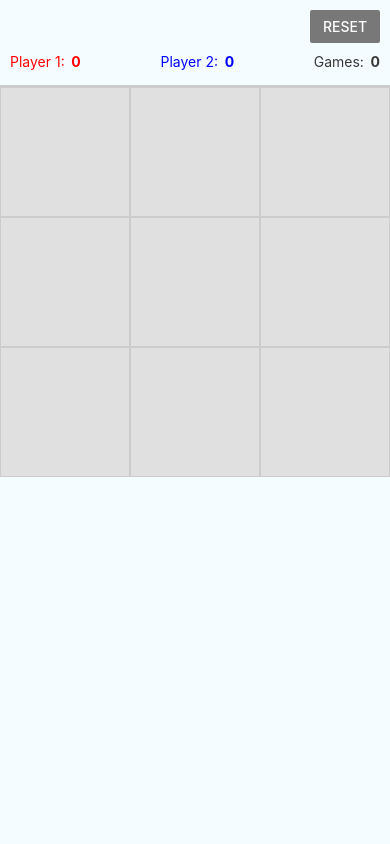
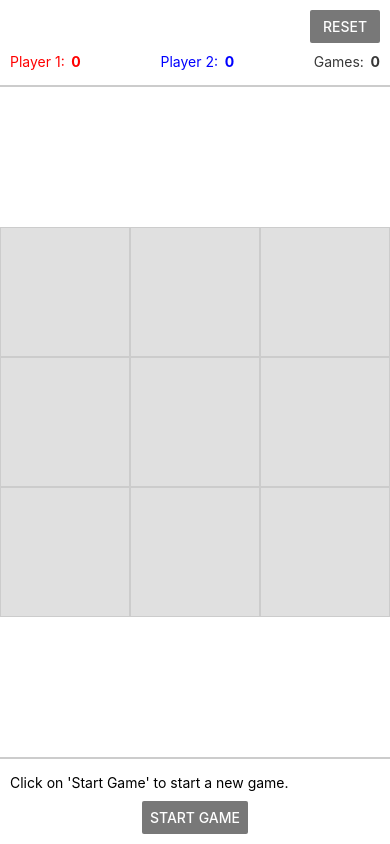
Before and after one commit to matheusjkweber/TicTaeToe, a React Native app: screen / in a window 390 px wide. Built offline with nearby package versions, Linux system fonts and the light colour scheme.

Commit message:
Add footer and fix some layout

```diff
--- a/App.js
+++ b/App.js
@@ -1,8 +1,23 @@
 import React, { Component } from 'react';
-import {Platform, StyleSheet, Text, View} from 'react-native';
+import {StyleSheet, View} from 'react-native';
 import Game from './src/components/Game'
-import Board from './src/components/Board'
-import { createBoard } from './src/utils/gameLogic'
+import {
+  createBoard,
+  gameState
+} from './src/utils/gameLogic'
+
+import { createStore } from 'redux'
+import { Provider } from 'react-redux'
+
+const initialState = {
+  board: createBoard(3, 3),
+  gameState: gameState.PAUSE
+}
+const reducer = (state = initialState) => {
+  return state
+}
+
+const store = createStore(reducer)
 
 export default class App extends Component {
   constructor(props) {
@@ -12,34 +27,16 @@ export default class App extends Component {
 
   createState = () => {
      return {
-      board: createBoard(3, 3)
+      board: createBoard(3, 3),
+      gameState: gameState.PAUSE
     }
   }
 
   render() {
     return (
-      <View style={styles.container}>
-        <Game board={this.state.board} />
-      </View>
+        <Provider store={store}>
+          <Game board={this.state.board} gameState={this.state.gameState}/>
+        </Provider>
     );
   }
 }
-
-const styles = StyleSheet.create({
-  container: {
-    flex: 1,
-    justifyContent: 'center',
-    alignItems: 'center',
-    backgroundColor: '#F5FCFF',
-  },
-  welcome: {
-    fontSize: 20,
-    textAlign: 'center',
-    margin: 10,
-  },
-  instructions: {
-    textAlign: 'center',
-    color: '#333333',
-    marginBottom: 5,
-  },
-});
--- /dev/null
+++ b/src/components/Footer.js
@@ -0,0 +1,93 @@
+import React, { Component } from 'react'
+import {
+    View,
+    Button,
+    Platform,
+    Text,
+    StyleSheet,
+    Dimensions,
+} from 'react-native'
+import common from '../style/common'
+import Icon from 'react-native-vector-icons/FontAwesome'
+import {
+    gameState
+} from '../utils/gameLogic'
+
+export default props => {
+    let textToShow = ""
+    let buttonTitle = ""
+
+    switch(props.gameState) {
+        case gameState.PAUSE:
+            textToShow = "Click on 'Start Game' to start a new game."
+            buttonTitle = "Start Game"
+            break
+        case gameState.PLAYER1PLAYING:
+            textToShow = "Player 1 is playing..."
+            buttonTitle = "Restart Game"
+            break
+        case gameState.PLAYER2PLAYING:
+            textToShow = "Player 2 is playing..."
+            buttonTitle = "Restart Game"
+            break
+        case gameState.PLAYER1WIN:
+            textToShow = "Player 1 WINS!"
+            buttonTitle = "Restart Game"
+            break
+        case gameState.PLAYER2WIN:
+            textToShow = "Player 2 WINS!."
+            buttonTitle = "Restart Game"
+            break
+    }
+
+    return (
+        <View style={styles.container}>
+            {(props.gameState === gameState.PLAYER1PLAYING || props.gameState === gameState.PLAYER2PLAYING) ?
+                <Icon name={props.gameState == gameState.PLAYER1PLAYING ? "circle-thin" : "times"}
+                    size={20}
+                    style={styles.playerIcon}
+                    color={props.gameState == gameState.PLAYER1PLAYING ? common.colors.player1Color : common.colors.player2Color}/>
+                : null
+                }
+
+                <Text style={styles.statusGame}>
+                    {textToShow}
+                </Text>
+
+                <View style={styles.buttonContainer}>
+                    <Button color={common.colors.buttonDefault} title={buttonTitle}/>
+                </View>
+        </View>
+    )
+}
+
+const styles = StyleSheet.create({
+    container: {
+        width: Dimensions.get('window').width,
+        alignItems: "flex-start",
+        paddingTop: Platform.OS == "ios" ? 20 : 0,
+        borderTopColor: common.colors.borderColor,
+        borderTopWidth: 2,
+        paddingTop: 15,
+        flexDirection: "row",
+        flexWrap: 'wrap'
+    },
+    clearButton: {
+        marginTop: 10,
+        marginRight: 10,
+        width: 70,
+        paddingBottom: 10
+    },
+    statusGame: {
+        marginLeft: 10
+    },
+    playerIcon: {
+        marginLeft: 10
+    },
+    buttonContainer: {
+        width: "100%",
+        alignItems: "center",
+        marginBottom: 10,
+        marginTop: 10
+    }
+})
--- a/src/components/Game.js
+++ b/src/components/Game.js
@@ -7,18 +7,31 @@ import common from '../style/common'
 import Header from './Header'
 import Field from './Field'
 import Board from './Board'
+import Footer from './Footer'
 
 export default props => {
     return (
         <View style={styles.mainContainer}>
-            <Header />
-            <Board board={props.board} />
+            <Header style={styles.header} />
+            <Board style={styles.board} board={props.board} />
+            <Footer style={styles.footer} gameState={props.gameState} />
         </View>
     )
 }
 
 const styles = StyleSheet.create({
     mainContainer: {
+        flex: 1,
+        flexDirection: 'column',
+        justifyContent: 'space-between',
+    },
+    header: {
+        flex: 1
+    },
+    board: {
+        flex: 3
+    },
+    footer: {
         flex: 1
     }
 })
--- a/src/utils/gameLogic.js
+++ b/src/utils/gameLogic.js
@@ -1,3 +1,12 @@
+const gameState = {
+    PLAYER1PLAYING: 'player1playing',
+    PLAYER2PLAYING: 'player2playing',
+    PLAYER1WIN: 'player1win',
+    PLAYER2WIN: 'player2win',
+    TIE: 'tie',
+    PAUSE: 'paused'
+}
+
 const createBoard = (rows, columns) => {
     return Array(rows).fill(0).map((_, row) => {
         return Array(columns).fill(0).map((_, column) => {
@@ -12,5 +21,6 @@ const createBoard = (rows, columns) => {
 }
 
 export {
-    createBoard
+    createBoard,
+    gameState
 }
```
